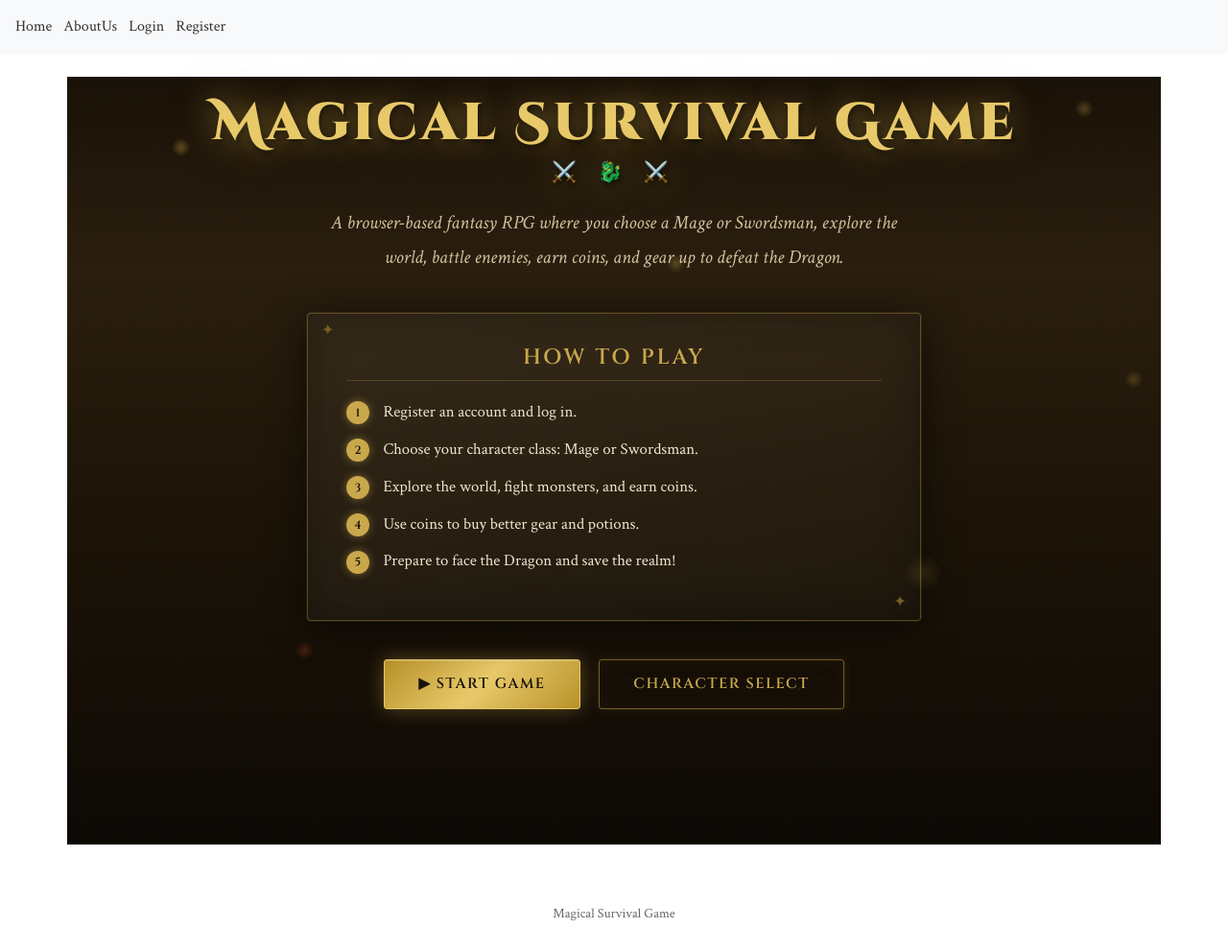
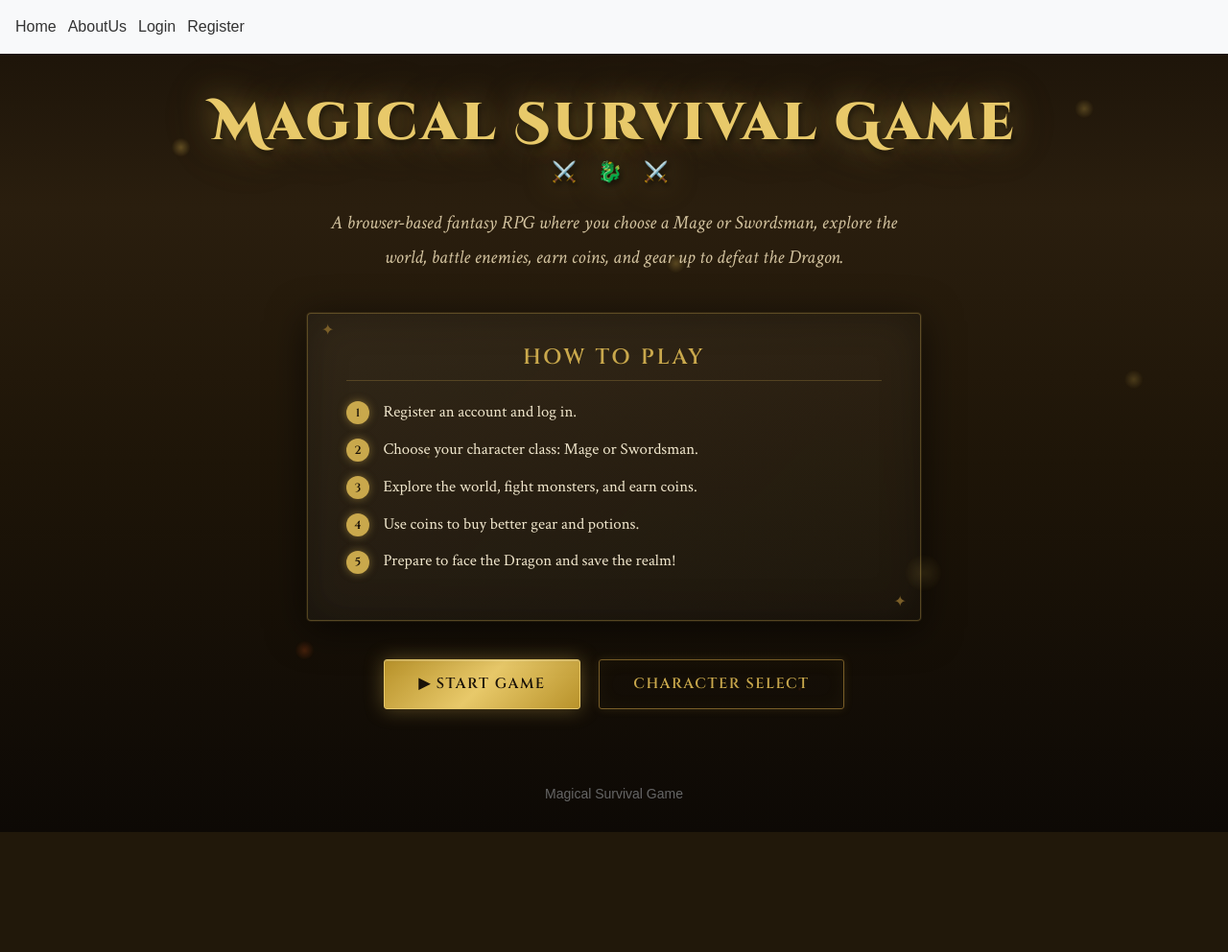
Before and after one commit to minkong05/wad2-magical-survival-game, a Django app: page / in a window 1280 px wide. Shown: the whole page at 96% size. After the commit the page ends 867 px from the top, so only its background shows below. Run offline with Django 5.2, Linux system fonts and the light colour scheme.

Commit message:
feat: solve the comflict between home.css and bootstrap

```diff
--- a/static/css/home.css
+++ b/static/css/home.css
@@ -1,4 +1,5 @@
 @import url('https://fonts.googleapis.com/css2?family=Cinzel+Decorative:wght@400;700;900&family=Cinzel:wght@400;600&family=Crimson+Text:ital,wght@0,400;0,600;1,400&display=swap');
+
 
 /* ── CSS Variables ────────────────────────────────────────── */
 :root {
@@ -16,7 +17,7 @@
 }
 
 /* ── Reset inherited base font ───────────────────────────── */
-body {
+main {
   font-family: 'Crimson Text', Georgia, serif;
   color: var(--parchment);
 }
@@ -24,7 +25,7 @@ body {
 
 
 /* ── Main background override ────────────────────────────── */
-main {
+body {
   background:
     linear-gradient(180deg,
       #1a1208 0%,
```
